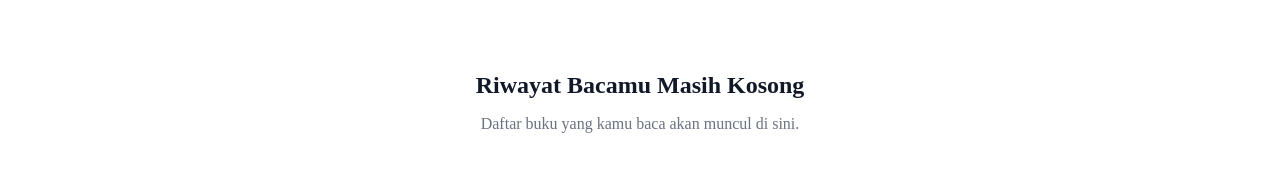
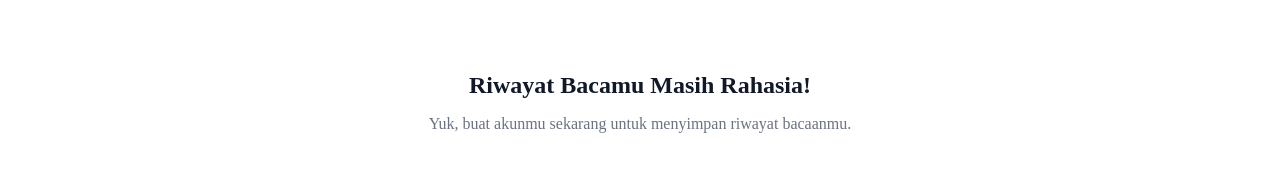
Before and after one commit to farurin/storyland-funtasya, a React (Vite) app in the folder storyland-react/: page /corner in a window 1280 px wide. Shown: the part 608-794 px from the top of the page. Built offline with nearby package versions, Linux system fonts and the light colour scheme; no server answers; a web font is replaced by a local one.

Commit message:
update corner using services/api

```diff
--- a/storyland-react/src/pages/Corner.jsx
+++ b/storyland-react/src/pages/Corner.jsx
@@ -4,6 +4,7 @@ import BannerCorner from "../components/BannerCorner";
 import FilterCorner from "../components/FilterCorner";
 import Progress from "../components/Progress";
 import CtaDownload from "../components/CtaDownload";
+import { getCornerData } from "../services/api";
 
 const Corner = () => {
   const { isLoggedIn, token } = useAuth();
@@ -34,7 +35,7 @@ const Corner = () => {
   };
 
   const fetchCornerData = useCallback(async () => {
-    if (!isLoggedIn && activeFilter !== "riwayat") {
+    if (!isLoggedIn) {
       setProgressData({});
       setIsLoading(false);
       return;
@@ -46,22 +47,13 @@ const Corner = () => {
       if (activeFilter === "favorit") endpoint = "favorites";
       else if (activeFilter === "disimpan") endpoint = "saved";
       else endpoint = "history";
-
-      const response = await fetch(
-        `${import.meta.env.VITE_API_URL}/corner/${endpoint}`,
-        {
-          headers: { Authorization: `Bearer ${token}` },
-        },
-      );
-
-      if (!response.ok) throw new Error("Gagal mengambil data");
-      const data = await response.json();
+      const data = await getCornerData(endpoint, token);
 
       if (activeFilter === "favorit") setProgressData({ Favorit: data });
       else if (activeFilter === "disimpan") setProgressData({ Disimpan: data });
       else setProgressData(groupHistoryByDate(data));
     } catch (error) {
-      console.error("Error fetching corner data:", error);
+      console.error("Error fetching corner data:", error.message);
       setProgressData({});
     } finally {
       setIsLoading(false);
@@ -82,10 +74,15 @@ const Corner = () => {
   }, [fetchCornerData]);
 
   const emptyContent = {
-    riwayat: {
-      title: "Riwayat Bacamu Masih Kosong",
-      desc: "Daftar buku yang kamu baca akan muncul di sini.",
-    },
+    riwayat: isLoggedIn
+      ? {
+          title: "Riwayat Bacamu Masih Kosong",
+          desc: "Daftar buku yang kamu baca akan muncul di sini.",
+        }
+      : {
+          title: "Riwayat Bacamu Masih Rahasia!",
+          desc: "Yuk, buat akunmu sekarang untuk menyimpan riwayat bacaanmu.",
+        },
     favorit: isLoggedIn
       ? {
           title: "Belum Ada Cerita yang Kamu Sukai",
```
